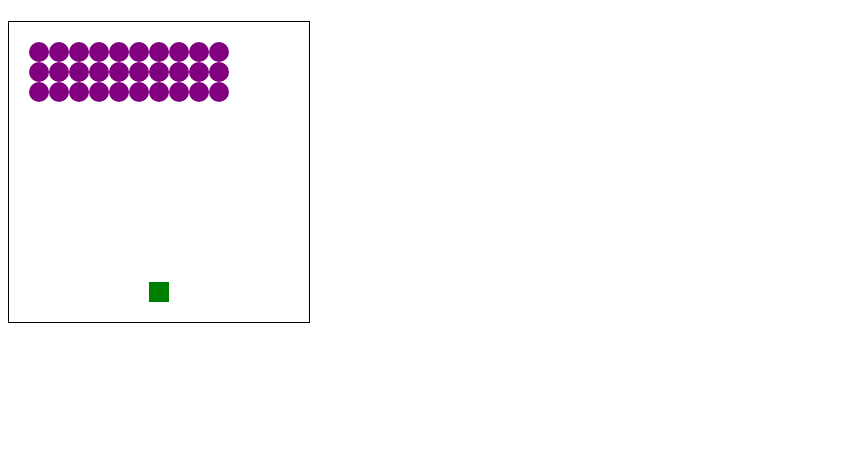
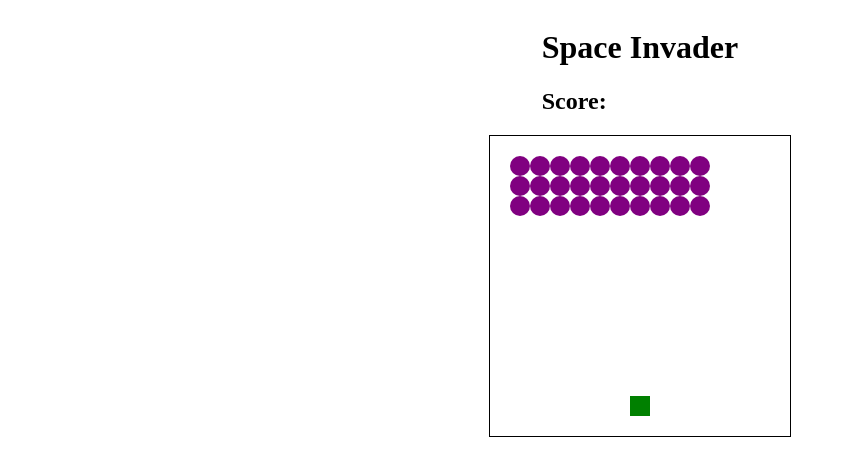
Before and after one commit to Lupey1103/Space-Invaders, a plain HTML site: page index.html in a window 1280 px wide. Shown: the whole page, without its empty margins (0-846 px from the left). Drawn offline with Linux system fonts and the light colour scheme.

Commit message:
Make it look pretty

```diff
--- a/index.html
+++ b/index.html
@@ -1,20 +1,24 @@
 <!DOCTYPE html>
 <html lang="en">
-<head>
-    <meta charset="UTF-8">
-    <meta http-equiv="X-UA-Compatible" content="IE=edge">
-    <meta name="viewport" content="width=device-width, initial-scale=1.0">
-    <link rel="stylesheet" href="styles.css">
+  <head>
+    <meta charset="UTF-8" />
+    <meta http-equiv="X-UA-Compatible" content="IE=edge" />
+    <meta name="viewport" content="width=device-width, initial-scale=1.0" />
+    <link rel="stylesheet" href="styles.css" />
     <title>Space Invaders</title>
-</head>
-<body>
+  </head>
+  <body>
     <div class="container">
-        <h1 class="results"></h1>
-    <div class="grid">
-
-    </div>
+      <div>
+        <h1>Space Invader</h1>
+        <div class="score div">
+          <h2 class="score">Score:</h2>
+          <h2 class="results"></h2>
+        </div>
+      </div>
+      <div class="grid"></div>
     </div>
 
     <script src="app.js"></script>
-</body>
+  </body>
 </html>
--- a/styles.css
+++ b/styles.css
@@ -27,3 +27,9 @@
 .boom {
     background-color: red;
 }
+
+.container {
+    display: flex;
+    align-items: center;
+    flex-direction: column;
+}
```
